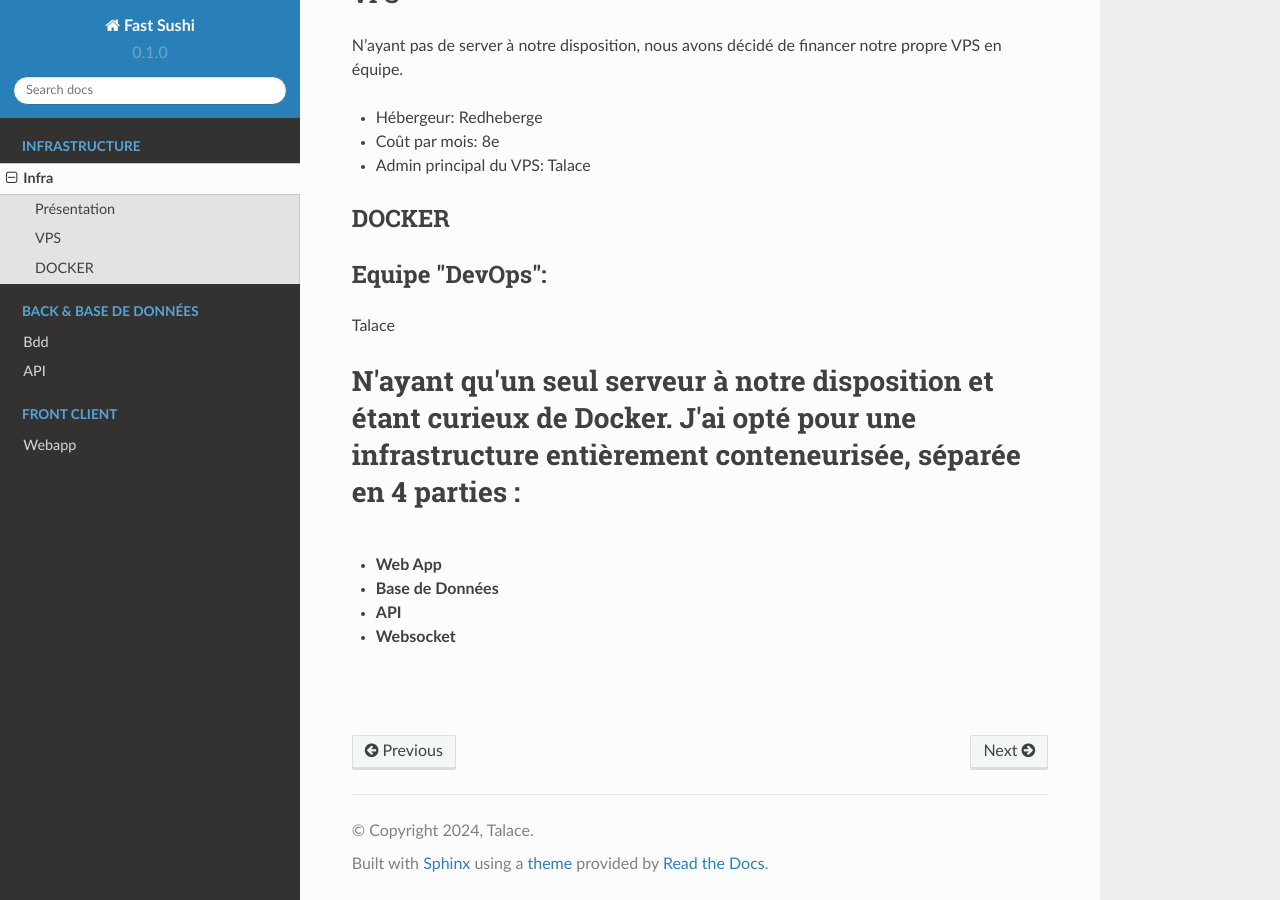
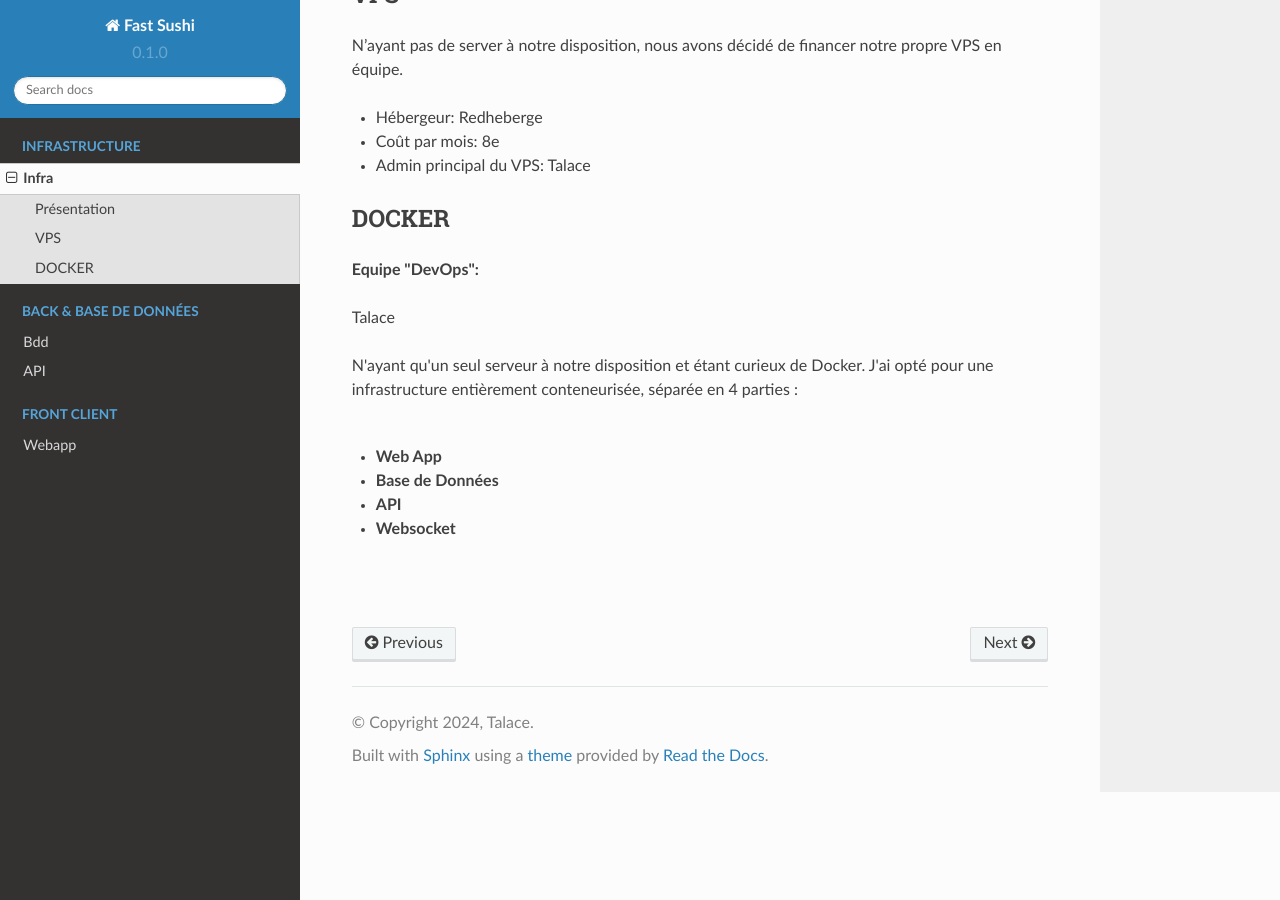
Before and after one commit to FAST-SUSHI-NEXTECH/fast-sushi, a Sphinx documentation site: the page built from docs/source/infra.rst, in a window 1280 px wide and 900 px high, scrolled down 834 px. Built offline with Sphinx 7.4.7 and the Read the Docs theme 2.0.0, drawn with Linux system fonts in a browser that asks for light colours.

Commit message:
update -text

```diff
--- a/docs/source/infra.rst
+++ b/docs/source/infra.rst
@@ -29,8 +29,8 @@ DOCKER
 .. raw:: html
 
    <div align="">
-     <h2 style="font-weight: bold;">Equipe "DevOps":</h2><p>Talace</p>
-     <h1>N'ayant qu'un seul serveur à notre disposition et étant curieux de Docker. J'ai opté pour une infrastructure entièrement conteneurisée, séparée en 4 parties :</h1>
+     <p style="font-weight: bold;">Equipe "DevOps":</p><p>Talace</p>
+     <p>N'ayant qu'un seul serveur à notre disposition et étant curieux de Docker. J'ai opté pour une infrastructure entièrement conteneurisée, séparée en 4 parties :</p>
      <br>
      <ul>
        <li style="font-weight: bold;">Web App</li>
```
